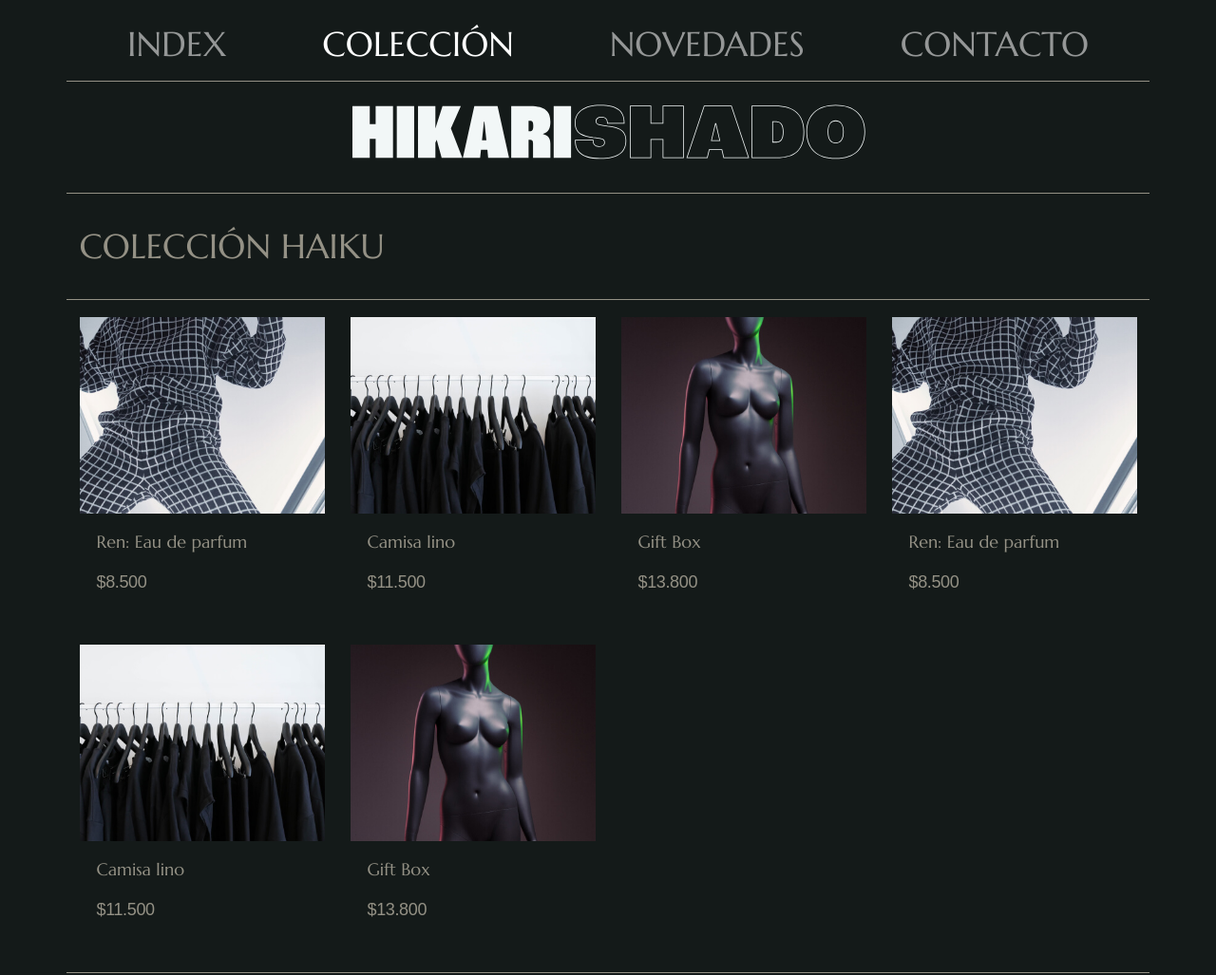
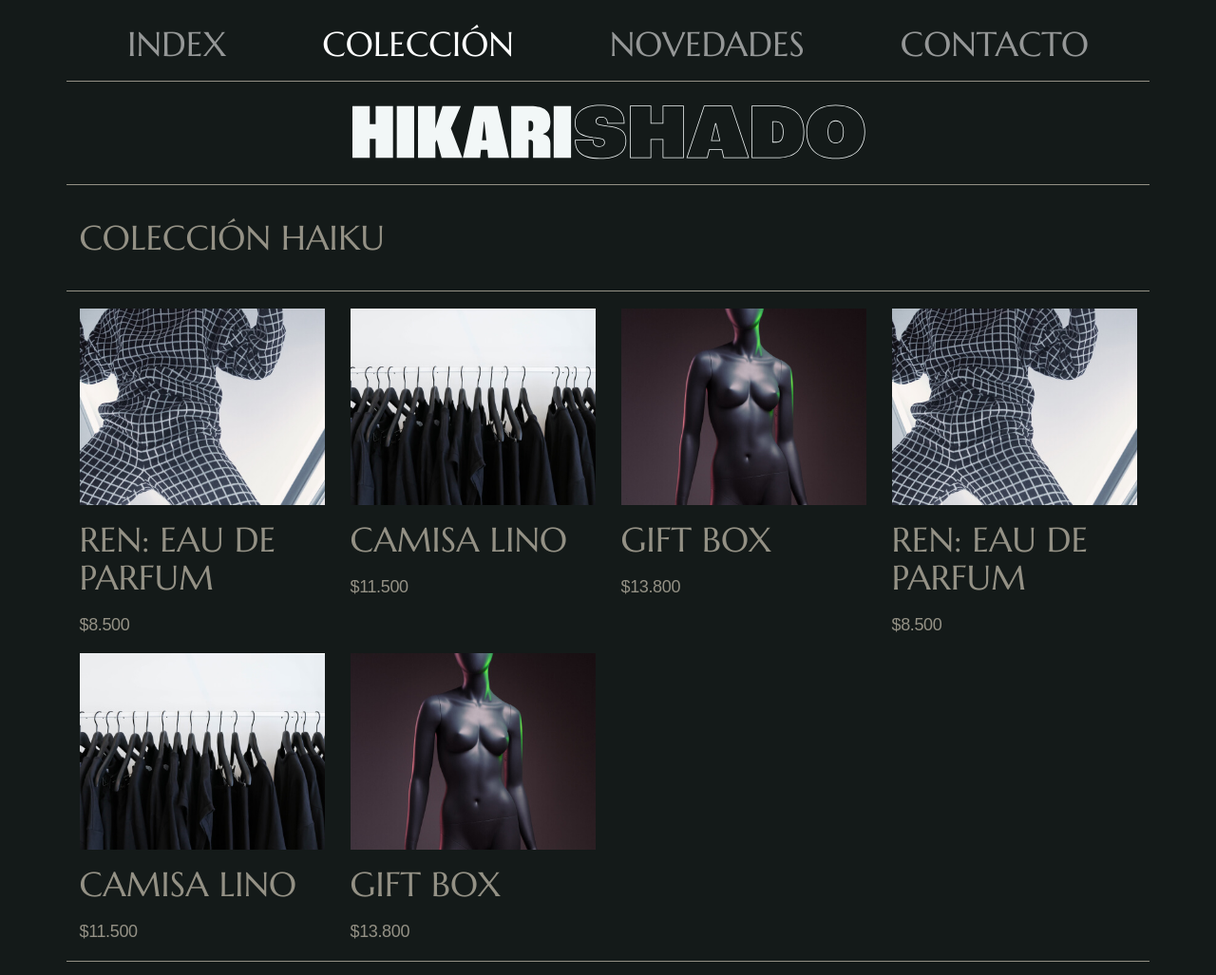
Before and after one commit to geravellaneda/hikari, a plain HTML site: page pages/coleccion.html in a window 1280 px wide. Shown: the top 1027 px of the page at 95% size. Drawn offline with nearby package versions, Linux system fonts and the light colour scheme; a web font is replaced by a local one.

Commit message:
Correccion links, limpieza CSS, Navbar responsive

```diff
--- a/css/style.css
+++ b/css/style.css
@@ -26,7 +26,6 @@ html {
 	font-family: 'Marcellus', serif;
 	font-weight: 400;
 	font-style: normal;
-	/*overflow-x: hidden;*/
 	box-sizing: border-box;
 
 /* === CSS RESET === */
@@ -41,8 +40,6 @@ html {
 body {
 	color: red; /* debug */
 	background-color: rgb(20, 26, 25);
-	/*padding: 2rem 15%;*/
-    /*background-image: url(../media/pattern.gif)*/
 }
 
 	/* === FONT SIZES === */
@@ -58,12 +55,6 @@ body {
 		line-height: 4.4rem;
 
 	}
-
-	/*h3, .text-lg {
-		font-size: 3rem;
-		line-height: 3.3rem;
-		text-transform: uppercase;
-	}*/
 
 	h4 {
 		font-size: 2rem;
@@ -134,13 +125,11 @@ body {
 
 	a {
 		text-decoration: none;
-		/*transition: color .66s ease-in-out;*/
 	}
 
 		a:hover {
 			text-decoration: underline;
 			text-decoration-thickness: 2px;
-
 		}
 
 
@@ -149,13 +138,11 @@ body {
 	.dividerTop {
 		border-width: .1rem;
 		border-top-style: solid;
-		/*padding-top: 1rem;*/
 	}
 
 	.dividerBottom {
 		border-width: .1rem;
 		border-bottom-style: solid;
-		/*padding: 1rem 0;*/
 	}
 
 	/* FLUID IMAGES */
@@ -195,7 +182,6 @@ body {
 
 			.navigation ul li {
 				display: inline-block;
-				/*margin-right: 1rem;*/
 			}
 
 			.navigation__item {
@@ -205,8 +191,7 @@ body {
 
 		/* === FOOTER === */
 
-		.footer {
-			}
+		.footer {}
 
 			.footer__logo {
 				margin-bottom: 2rem;
@@ -222,9 +207,6 @@ body {
 			}
 
 
-			.footer__proyecto {
-				}
-
 			.footer__copyright {
 				margin: 0;
 			}
@@ -236,9 +218,7 @@ body {
 			/* === HERO === */
 
 			.hero {}
-			.hero__img {
-				/*width: 100%;*/
-			}
+			.hero__img {}
 
 			/* === CONTENT === */
 
@@ -254,16 +234,9 @@ body {
 
 					.featured__copy {
 						padding: 4rem;
-						/*display: inline-block;*/
-						/*width: 50%;*/
-						/*box-sizing: border-box;*/
 					}
 
-					.featured__img {
-						/*display: inline-block;*/
-						/*width: 49%;*/
-						/*box-sizing: border-box;*/
-					}
+					.featured__img {}
 
 				/* === DESTACADISIMO === */
 
@@ -278,7 +251,6 @@ body {
 					background-color: rgb(20, 26, 25);
 					padding: 4rem;
 					border: .4rem solid rgb(121, 110, 73);
-					/*border-left: none;*/
 					box-sizing: border-box;
 				}
 
@@ -293,7 +265,7 @@ body {
 					    align-items: baseline;
 					    flex-direction: row;
 					    justify-content: space-between;
-					    padding: 0 2rem;
+					    /*padding: 0 2rem;*/
 					}
 					.novedades__content {
 						margin-top: 4rem ;
@@ -301,8 +273,7 @@ body {
 						.novededes__title {}
 						.novedades__link {}
 
-					.novedades__article {
-						}
+					.novedades__article {}
 						.novedades__article h4,
 						.novedades__article p {
 							margin-bottom: 0;
@@ -334,8 +305,6 @@ body {
 		/* === PAGINA COLECCION === */
 
 		.coleccion__grid {
-		    /*margin-top: 1rem;*/
-		    /*padding: 0 2rem;*/
 		    display: grid;
 		    grid-template-columns: 1fr;
 		    justify-content: space-between;
@@ -343,25 +312,19 @@ body {
 			.colection__title {
 				padding: 1rem 2rem 0;
 			}
-			.coleccion__articulo figcaption {
-				padding: 0 1rem 1rem;
-				}
+			.coleccion__articulo figcaption {}
 
 				/* === PAGINA DETALLE COLECCION === */
 
 				.producto {
-					/*margin-top: 4rem;*/
 					/* GRID: Mobile first */
 					display: grid;
-					/*justify-content: space-between;*/
 					}
 
 					.producto__imagenes {
 						order: 2;
 						}
-						.producto__imagenes img {
-							/*width: 100%;*/
-						}
+						.producto__imagenes img {}
 
 					.producto__descripcion {
 						order: 1;
@@ -382,21 +345,14 @@ body {
 			}
 
 			.novedades__destacada {
-				/*margin: 2rem 0;*/
-				/*padding-bottom: 3rem;*/
 				/* GRID */
 				display: grid;
 				grid-template-columns: 1fr;
-				/*flex-direction: row-reverse;*/
 			}
 
-				.novedades__destacada img {
-					/*width: 50%;*/
-				}
+				.novedades__destacada img {}
 				.novedades__text {
-					/*width: 50%;*/
 					padding: 1rem 2rem 2rem;
-					/*box-sizing: border-box;*/
 				}
 
 			.novedades__articulos {
@@ -406,7 +362,6 @@ body {
 			}
 
 				.novedades__articulo {
-					/*margin-bottom: 2rem;*/
 					padding-bottom: 2rem;
 				}
 				.novedades__articulo a,
@@ -421,24 +376,16 @@ body {
 			margin-top: 2rem;
 			/* GRID */
 			display: grid;
-/*		    flex-direction: row-reverse;
-		    justify-content: space-evenly;
-		    align-items: flex-start;
-*/			}
+		}
 
 			.content__text {
 				/*width: 60%;*/
 				padding: 0 2rem;
 			}
 			.content__aside {
-				/*width: 20%;*/
-				/*position: sticky;
-				top: 120px;
-				z-index: -1;*/
 				padding: 2rem;
 				display: grid;
 				grid-template-columns: 1fr 2fr;
-				/*grid-template-columns: repeat(3, 1fr);*/
 				grid-column-gap: 1rem;
 			}
 				.content__aside img {
@@ -455,9 +402,7 @@ body {
 		/* === PAGINA CONTACTO === */
 
 		.form {
-			/*padding: 4rem 0;*/
 			padding: 0 1rem;
-		    /*display: grid;*/
     		justify-content: center;
 			}
 
@@ -465,7 +410,6 @@ body {
 				padding: 2rem;
 		     	border: none;
 			    background-color: rgba(255, 255, 255, .03);
-			    /*margin: 1rem 0;*/
 			}
 			.form__header {
 				margin: 4rem 0;
@@ -481,18 +425,14 @@ body {
 			}
 
 			:focus-visible {
-				/*background-color: rgb(242, 247, 247);*/
     			outline: none;
     			color: rgb(121, 110, 73);
     			border: 0.1rem white solid;
 			}
 
 			.form__textarea {
-				/*width: 100%;*/
-				/*height: 200px;*/
 			    padding: 1rem;
 			    box-sizing: border-box;
-			    /*margin: 0 0 1rem;*/
 			    background: rgb(20, 26, 25);
 			    border: .4rem solid rgb(121, 110, 73);
 			}
@@ -507,8 +447,6 @@ body {
 					padding: 1rem 2rem;
 					box-sizing: border-box;
 					border: none;
-					/*width: 100%;*/
-					/*margin-bottom: 1rem	;*/
 				}
 				.form__reset {
 					border: .1rem solid rgb(121, 110, 73);
@@ -704,7 +642,6 @@ body {
 	/* NOVEDADES GRID */
 	.novedades__header {
 	    margin-top: 0;
-	    padding: 0 1rem;
 	}
     .novedades__content {
     	display: grid;
@@ -959,10 +896,6 @@ body {
 			order: 2;
 		}
 		.producto__descripcion {
-			/*position: sticky;*/
-			/*align-self: flex-start;*/
-			/*top: 200px;*/
-			/*z-index: -1;*/
 			order: 3;
 		}
 			.producto__descripcion {
@@ -1028,6 +961,13 @@ ul {
     border: none;
 }
 
-.bg-gray{
+.bg-gray {
 	background-color: rgb(20, 26, 25);
 }
+
+/* RESPONSIVE HEADER MD AND UP */
+@media only screen and (min-width: 768px) {
+	.navbar {
+		position: static;
+	}
+}
--- a/pages/coleccion.html
+++ b/pages/coleccion.html
@@ -15,7 +15,7 @@
 <body id="coleccion">
 
 	<!-- NAVIGATION (PAGES) BEGINS -->
-	<nav class="navbar navbar-expand-md navbar-dark sticky-top bg-gray">
+	<nav class="navbar navbar-expand-md navbar-dark sticky-top bg-gray pb-0">
 	  <div class="container-md">
 	  	<div class="row">
 
@@ -43,7 +43,7 @@
 		    </button>
 
 		    <!-- BRAND LOGO -->
-		    <a class="navbar-brand col-10 col-md-6 offset-md-3 my-md-3 m-0 m-md-auto" href="#">
+		    <a class="navbar-brand col-10 col-md-6 offset-md-3 my-md-3 m-0 m-md-auto" href="../index.html">
 		    	<img class="img-fluid" src="../media/hikariShadoLogoOverBlack.svg" alt="HIKARI SHADO Logo">
 		    </a>
 
@@ -53,15 +53,15 @@
 	<!-- NAVIGATION ENDS -->
 
 	<!-- CONTENIDO COMIENZA -->
-	<main class="container">
+	<main class="container dividerTop">
 		<div class="row">
-			<h1 class="dividerBottom dividerTop text-lg mb-3">Colección Haiku</h1>
+			<h1 class="dividerBottom text-lg mb-3">Colección Haiku</h1>
 			<!-- ARTICULO INDIVIDUAL STARTS -->
 			<a class="col-md-6 col-lg-4 col-xl-3" href="coleccion/detalle.html" data-aos="zoom-in" data-aos-duration="600" data-aos-easing="ease-in-sine">
 				<figure class="coleccion__articulo">
 					<img class="fluid" src="../media/coleccion--01.jpg" alt="">
 					<figcaption>
-						<h2 class="text-md">Ren: Eau de parfum</h2>
+						<h2 class="text-lg">Ren: Eau de parfum</h2>
 						<p>$8.500</p>
 					</figcaption>
 				</figure>
@@ -72,7 +72,7 @@
 				<figure class="coleccion__articulo">
 					<img class="fluid" src="../media/coleccion--02.jpg" alt="">
 					<figcaption>
-						<h2 class="text-md">Camisa lino</h2>
+						<h2 class="text-lg">Camisa lino</h2>
 						<p>$11.500</p>
 					</figcaption>
 				</figure>
@@ -83,7 +83,7 @@
 				<figure class="coleccion__articulo">
 					<img class="fluid" src="../media/coleccion--03.jpg" alt="">
 					<figcaption>
-						<h2 class="text-md">Gift Box</h2>
+						<h2 class="text-lg">Gift Box</h2>
 						<p>$13.800</p>
 					</figcaption>
 				</figure>
@@ -94,7 +94,7 @@
 				<figure class="coleccion__articulo">
 					<img class="fluid" src="../media/coleccion--01.jpg" alt="">
 					<figcaption>
-						<h2 class="text-md">Ren: Eau de parfum</h2>
+						<h2 class="text-lg">Ren: Eau de parfum</h2>
 						<p>$8.500</p>
 					</figcaption>
 				</figure>
@@ -105,7 +105,7 @@
 				<figure class="coleccion__articulo">
 					<img class="fluid" src="../media/coleccion--02.jpg" alt="">
 					<figcaption>
-						<h2 class="text-md">Camisa lino</h2>
+						<h2 class="text-lg">Camisa lino</h2>
 						<p>$11.500</p>
 					</figcaption>
 				</figure>
@@ -116,7 +116,7 @@
 				<figure class="coleccion__articulo">
 					<img class="fluid" src="../media/coleccion--03.jpg" alt="">
 					<figcaption>
-						<h2 class="text-md">Gift Box</h2>
+						<h2 class="text-lg">Gift Box</h2>
 						<p>$13.800</p>
 					</figcaption>
 				</figure>
```
Also changed, not shown: index.html (+1 -1 lines), pages/acerca-del-proyecto.html (+2 -2 lines), pages/coleccion/detalle.html (+3 -3 lines), pages/contacto.html (+3 -3 lines), pages/novedades.html (+1 -1 lines), pages/novedades/detalle.html (+2 -2 lines). Lines whose indentation alone changed are shown as unchanged.
